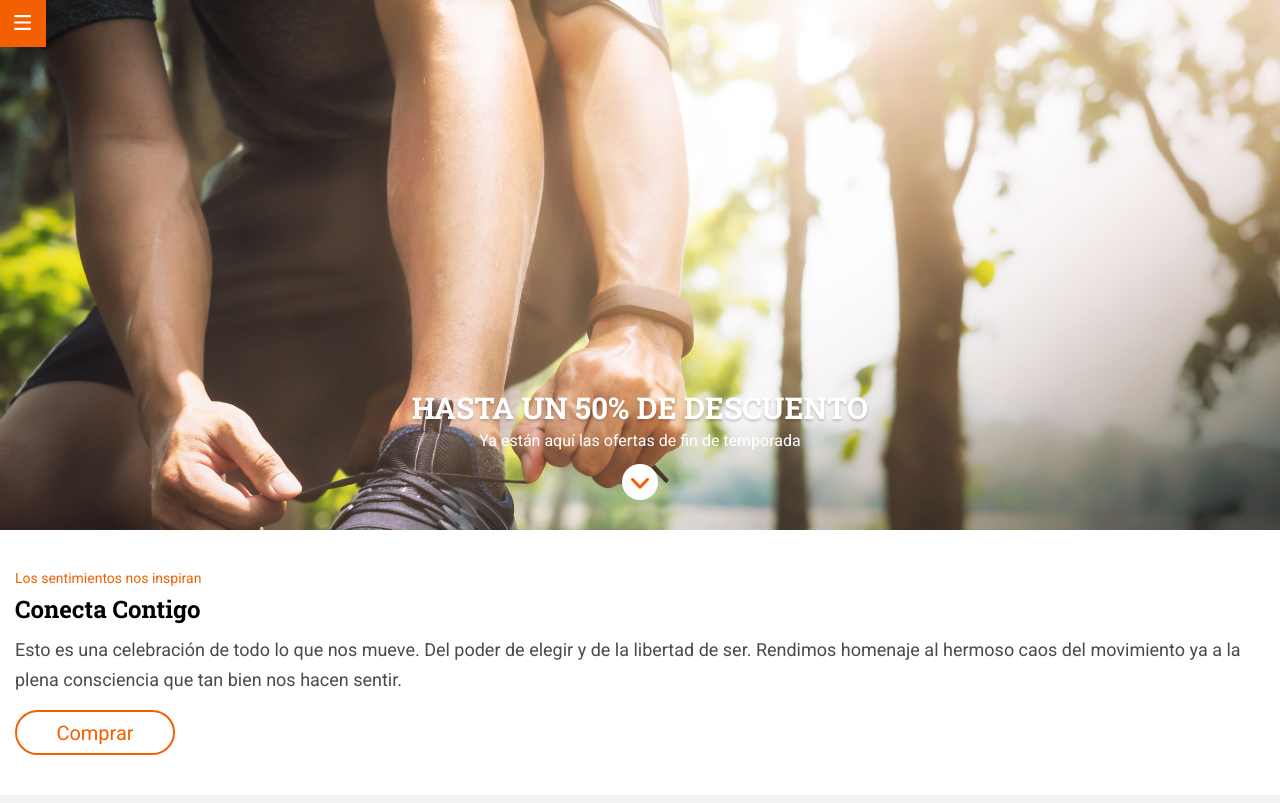
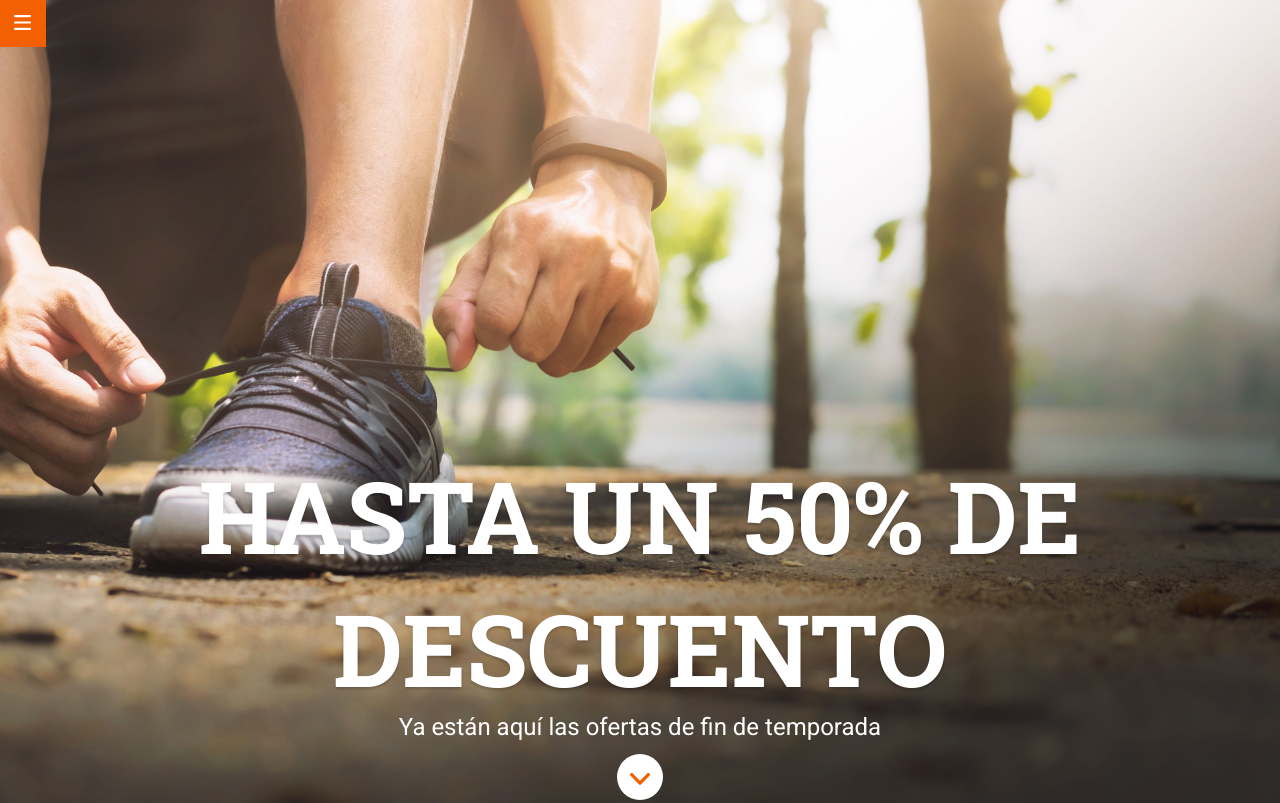
Before and after one commit to Adalab/modulo-1-evaluacion-final-marinacr92, a website: page src/html/index.html in a window 1280 px wide. Shown: the top 803 px of the page. Drawn offline with nearby package versions, Linux system fonts and the light colour scheme; files that its build step writes are made by us from their sources; files whose address does not match are found by name.

Commit message:
Add media queries hero

```diff
--- a/src/scss/layout/_hero.scss
+++ b/src/scss/layout/_hero.scss
@@ -1,5 +1,6 @@
 .hero{
     color: $white;
+    width: 100vw;
     height: 500px;
     display: flex;
     flex-direction: column;
@@ -8,6 +9,7 @@
     background-image: url("../../assets/images/cover_small.jpg");
     background-size: cover;
     background-position: top;
+    background-repeat: no-repeat;
     padding-bottom: 30px;
 
     &__title{
@@ -40,3 +42,56 @@
         }
     }
 }
+
+
+@media all and (min-width:768px){
+    .hero {
+        height: 768px;
+        background-position: left;
+
+        background-repeat: no-repeat;
+        padding-bottom: 45px;
+
+        &__title {
+            font-size: 7.5rem;
+            line-height: 1.33;
+        }
+
+        &__description {
+            font-size: 2.4rem;
+            padding: 0 205px;
+            }
+
+        &__button {
+            width: 45px;
+            height: 45px;
+            padding: 17px 0;
+
+            &-img {
+                width: 19px;
+            }
+        }
+    }
+}
+
+@media all and (min-width:1200px) {
+    .hero {
+        height: 800px;
+        background-position: left -221px bottom 0px;
+        background-size: 128%;
+
+        &__title {
+            font-size: 10rem;
+        }
+
+        &__button {
+            width: 46px;
+            height: 46px;
+            padding: 19px 0;
+
+            &-img {
+                width: 20px;
+            }
+        }
+    }
+}
```
